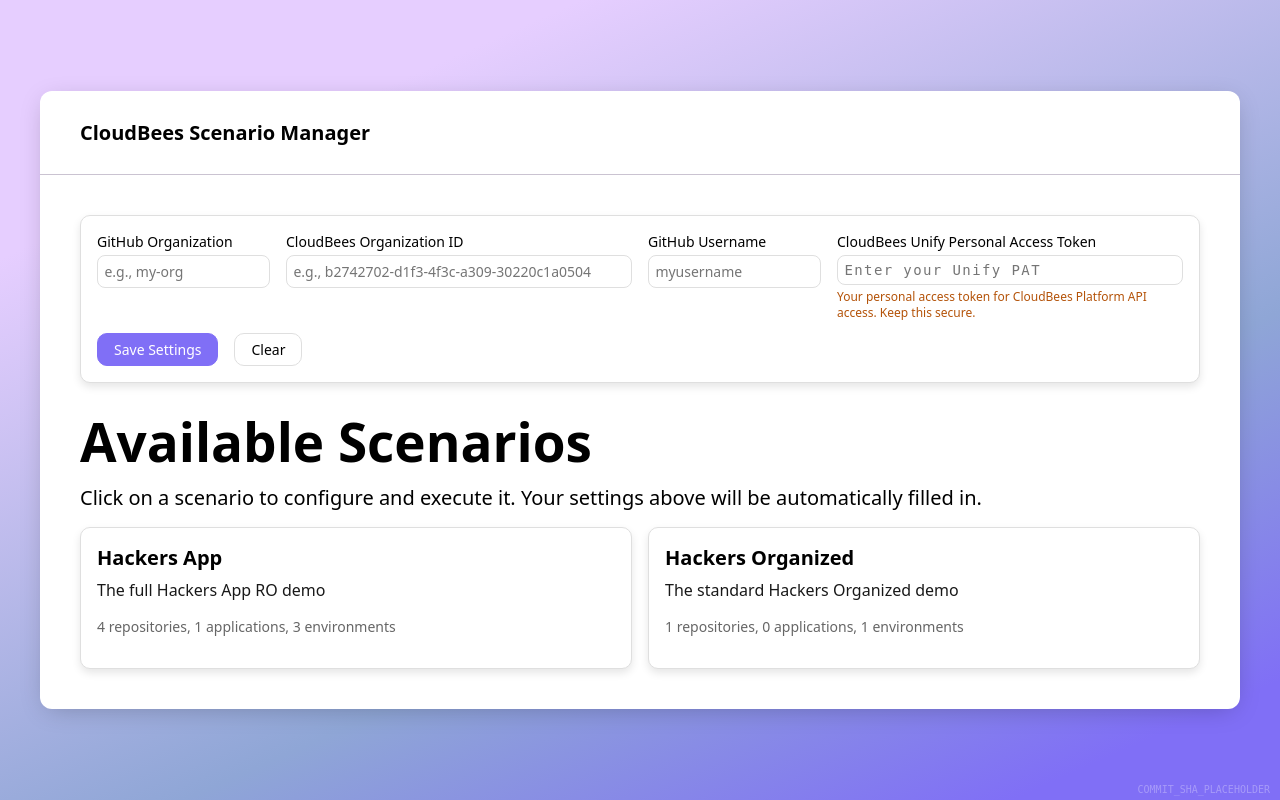
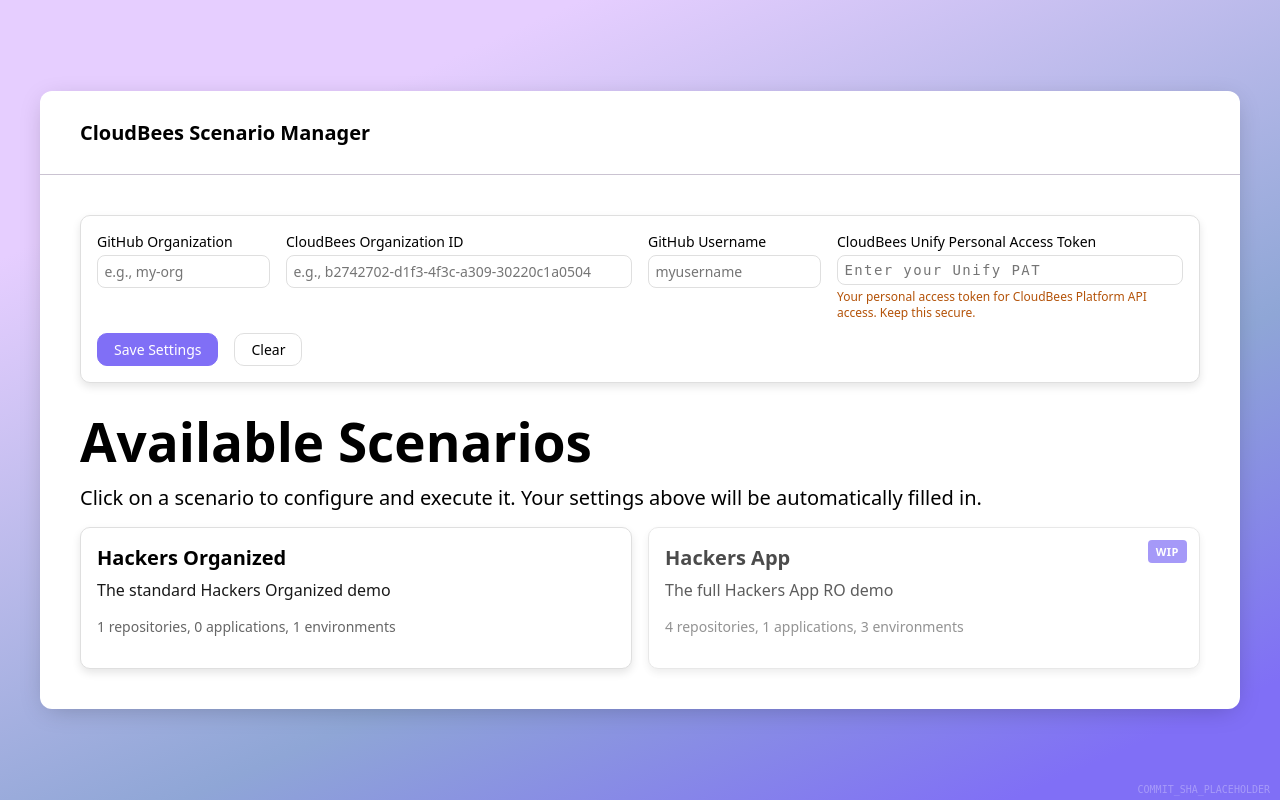
Before and after one commit to cb-demos/mimic, a FastAPI app: page / in a window 1280 px wide. Run offline with FastAPI, Linux system fonts and the light colour scheme; some web fonts are replaced.

Commit message:
adding WIP label

```diff
--- a/scenarios/hackers-app.yaml
+++ b/scenarios/hackers-app.yaml
@@ -1,6 +1,7 @@
 id: hackers-app
 name: Hackers App
 description: The full Hackers App RO demo
+wip: true
 repositories:
   - source: cloudbees-days/hackers-web
     repo_name_template: "${project_name}-web"
--- a/src/main.py
+++ b/src/main.py
@@ -69,6 +69,7 @@ async def root(request: Request):
                 "applications": len(scenario.applications),
                 "environments": len(scenario.environments),
                 "parameters": {},
+                "wip": scenario.wip,
             }
 
             # Add parameter schema if available
@@ -83,6 +84,9 @@ async def root(request: Request):
                     }
 
             scenarios.append(scenario_info)
+
+    # Sort scenarios: non-WIP first, then by name
+    scenarios.sort(key=lambda x: (x["wip"], x["name"]))
 
     return templates.TemplateResponse(request, "index.html", {"scenarios": scenarios})
 
--- a/src/scenarios.py
+++ b/src/scenarios.py
@@ -85,6 +85,7 @@ class Scenario(BaseModel):
     environments: list[EnvironmentConfig] = Field(default_factory=list)
     flags: list[FlagConfig] = Field(default_factory=list)
     parameter_schema: ParameterSchema | None = None
+    wip: bool = False
 
     def resolve_template_variables(self, values: dict[str, Any]) -> "Scenario":
         """
--- a/static/style.css
+++ b/static/style.css
@@ -172,6 +172,11 @@ a {
   box-shadow: 0 4px 8px 0 rgba(0, 0, 0, 0.10);
   cursor: pointer;
   transition: all 0.2s ease;
+  position: relative;
+}
+
+.scenario-item.wip {
+  opacity: 0.7;
 }
 
 .scenario-item:hover {
@@ -198,6 +203,22 @@ a {
   font-size: 14px;
   color: #666;
   margin-bottom: 1rem;
+}
+
+/* WIP Badge */
+.wip-badge {
+  position: absolute;
+  top: 0.75rem;
+  right: 0.75rem;
+  background: #806FF6;
+  color: white;
+  padding: 0.25rem 0.5rem;
+  border-radius: 4px;
+  font-size: 11px;
+  font-weight: 600;
+  text-transform: uppercase;
+  letter-spacing: 0.5px;
+  z-index: 1;
 }
 
 /* Forms */
--- a/templates/index.html
+++ b/templates/index.html
@@ -47,7 +47,10 @@
 
         <div class="scenario-grid">
             {% for scenario in scenarios %}
-            <div class="scenario-item" data-scenario-id="{{ scenario.id }}">
+            <div class="scenario-item{% if scenario.wip %} wip{% endif %}" data-scenario-id="{{ scenario.id }}">
+                {% if scenario.wip %}
+                <div class="wip-badge">WIP</div>
+                {% endif %}
                 <div class="scenario-header">
                     <div class="title">{{ scenario.name }}</div>
                     <div class="description">{{ scenario.description }}</div>
```
Also changed, not shown: src/creation_pipeline.py (+5 -3 lines), tests/test_mcp_integration.py (+16 -22 lines).
